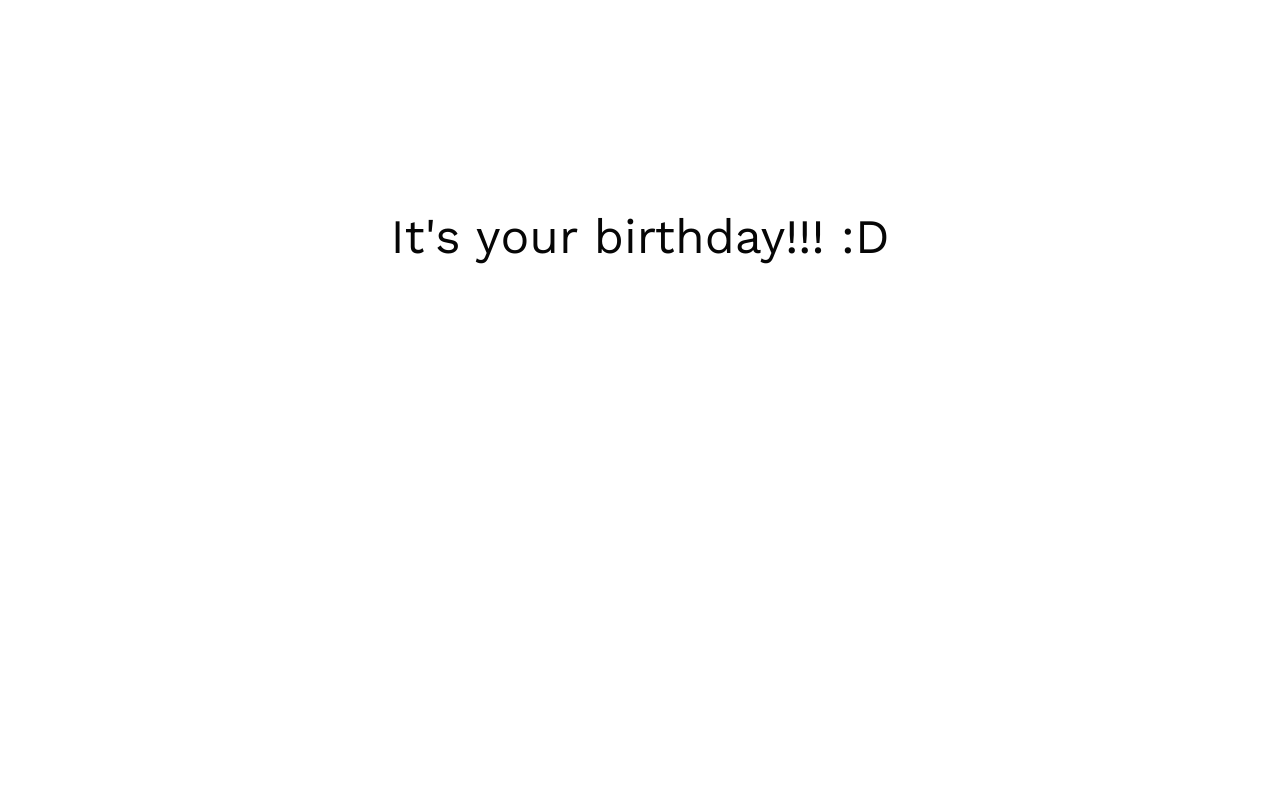
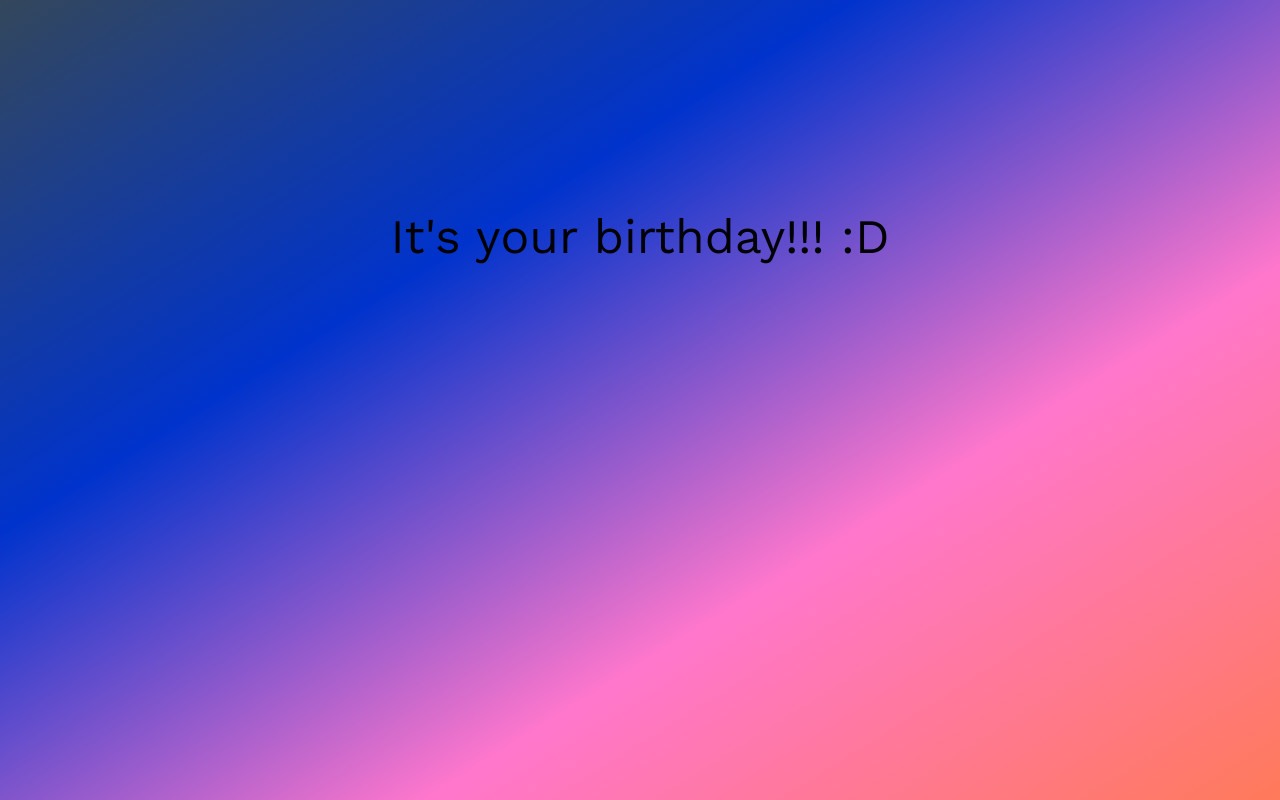
Before and after one commit to Space2Logic/Madsbday, a website: page index.html in a window 1280 px wide. Drawn offline with nearby package versions, Linux system fonts and the light colour scheme.

Commit message:
Update style.css

```diff
--- a/style/style.css
+++ b/style/style.css
@@ -3,6 +3,7 @@ html {
 }
 
 body {
+  background-image: linear-gradient(to bottom right, #33475b, #0033CC, #FF77CC, rgb(255,122,89));
   margin: 0;
   font-family: "Work Sans", sans-serif;
 }
```
